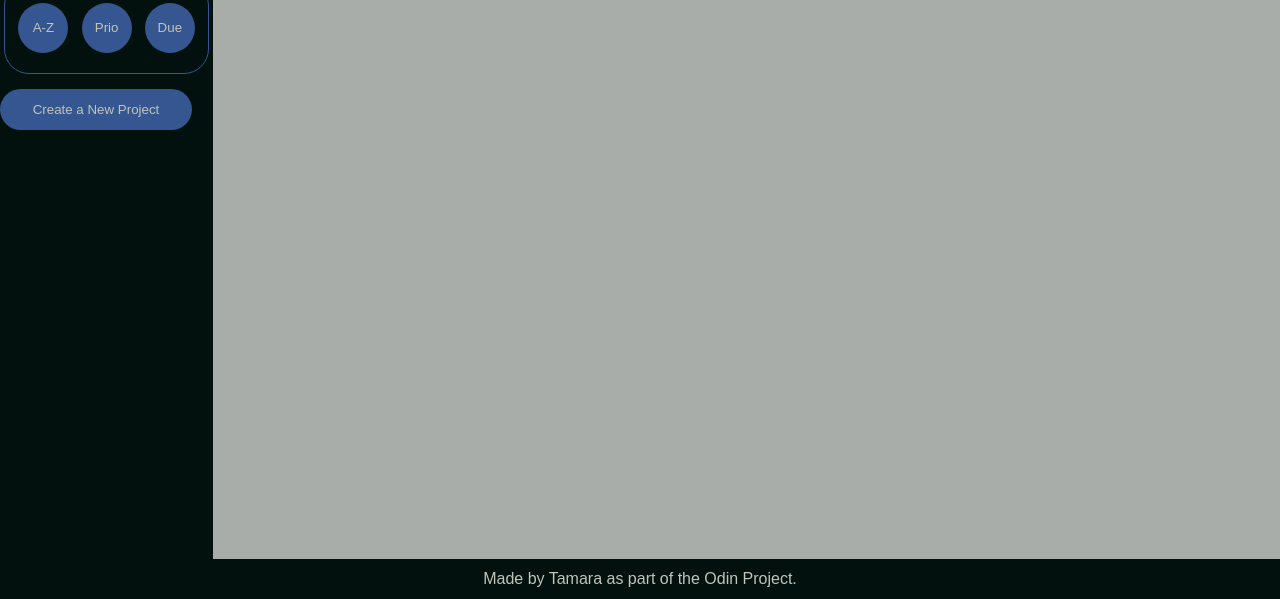
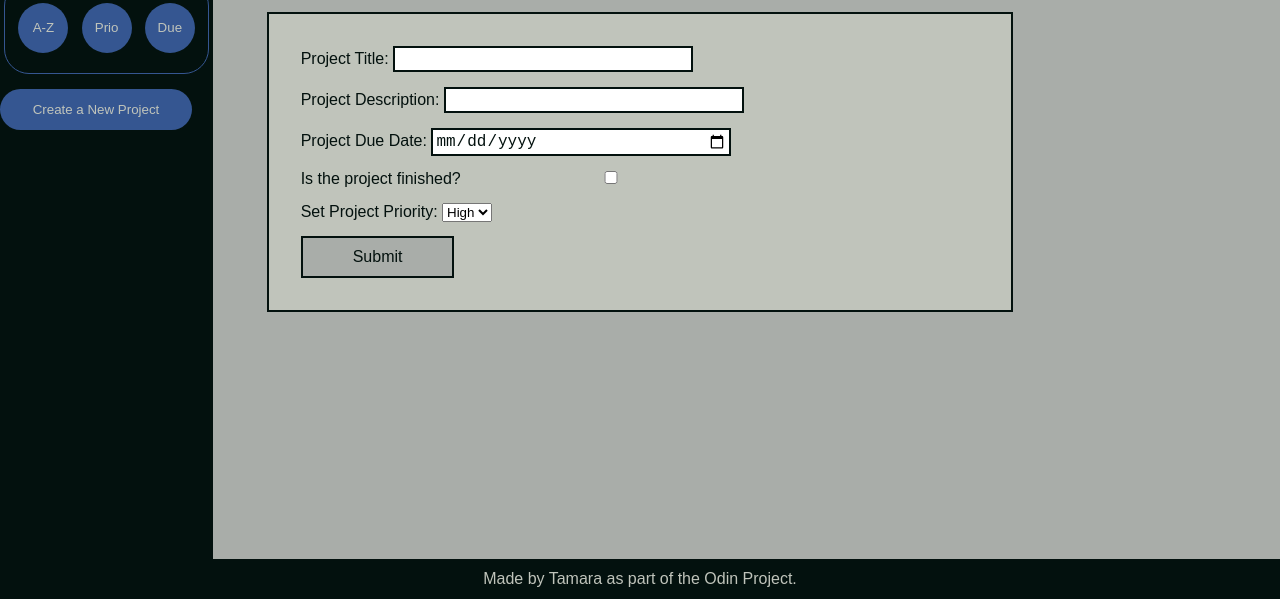
Before and after one commit to Zelouchan/todo-list, a website built with webpack: page src/index.html in a window 1280 px wide. Both pictures are taken after a click on the button "Create a New Project". Shown: the part 201-800 px from the top of the page. Built offline with nearby package versions, Linux system fonts and the light colour scheme.

Commit message:
Added style for form input

```diff
--- a/src/dom-manipulation.js
+++ b/src/dom-manipulation.js
@@ -3,6 +3,13 @@ const inputForm = document.createElement("form");
 contentBox.appendChild(inputForm);
 
 const formContainer = document.getElementsByTagName("form")[0];
+
+function submitButton() {
+  let submitButton = document.createElement('button');
+    submitButton.type = 'submit';
+    submitButton.innerText = 'Submit';
+        formContainer.appendChild(submitButton);
+}
 
 export function projectCreationForm() {
   const projectTitle = document.createElement("input");
@@ -67,9 +74,11 @@ export function projectCreationForm() {
     projectPriorityLabel.textContent = "Set Project Priority: ";
         projectPriorityLabel.appendChild(dropdown);
         formContainer.appendChild(projectPriorityLabel);
+
+    submitButton();
 }
 
-function taskCreationForm() {
+export function taskCreationForm() {
   const taskTitle = document.createElement("input");
     taskTitle.type = "text";
     taskTitle.id = "taskTitle";
@@ -132,4 +141,6 @@ function taskCreationForm() {
     taskPriorityLabel.textContent = "Set Task Priority: ";
         taskPriorityLabel.appendChild(dropdown);
         formContainer.appendChild(taskPriorityLabel);
+
+        submitButton();
 }
--- a/src/index.js
+++ b/src/index.js
@@ -2,11 +2,15 @@ import { compareAsc, format } from "date-fns";
 import './style.css';
 import {headerFooter} from "./HeaderFooter";
 import { setUpNavBar } from "./nav.js";
-import { projectCreationForm } from "./dom-manipulation.js";
+import { projectCreationForm, taskCreationForm } from "./dom-manipulation.js";
 
 headerFooter();
 setUpNavBar();
-projectCreationForm();
+// projectCreationForm();
+// taskCreationForm();
+
+const newProject = document.getElementById("createNewProject")
+newProject.addEventListener("click", projectCreationForm);
 
 // format(new Date(2014, 1, 11), "yyyy-MM-dd");
 // //=> '2014-02-11'
--- a/src/style.css
+++ b/src/style.css
@@ -129,3 +129,48 @@ main {
     background-color: var(--blueish);
     color:  var(--ash-gray);
 }
+
+form {
+  box-sizing: border-box;
+  height: 50%;
+  width: 70%;
+  display: flex;
+  flex-direction: column;
+  justify-content: space-between;
+  align-items: start;
+  grid-template-rows: repeat(6, 1fr);
+  border: 2px solid ;
+  padding: 3%;
+  margin: 5%;
+  color: var(--night);
+  background-color: var(--ash-gray);
+  font-family: Arial, Helvetica, sans-serif;
+  font-size: 16px;
+}
+
+input {
+  box-sizing: border-box;
+  width: 300px;
+  border: 2px solid var(--night);
+  color: var(--night);
+  font-size: 16px;
+  padding: 2px;
+}
+
+option {
+  color: var(--night);
+  font-size: 16px;
+  padding: 2px;
+  border: 2px solid var(--night);
+}
+
+form>button {
+  color: var(--night);
+  border: none;
+  background-color: var(--silver);
+  font-family: Arial, Helvetica, sans-serif;
+  font-size: 16px;
+padding: 10px 50px;
+border: 2px solid var(--night);
+
+}
```
Lines whose indentation alone changed are shown as unchanged.
